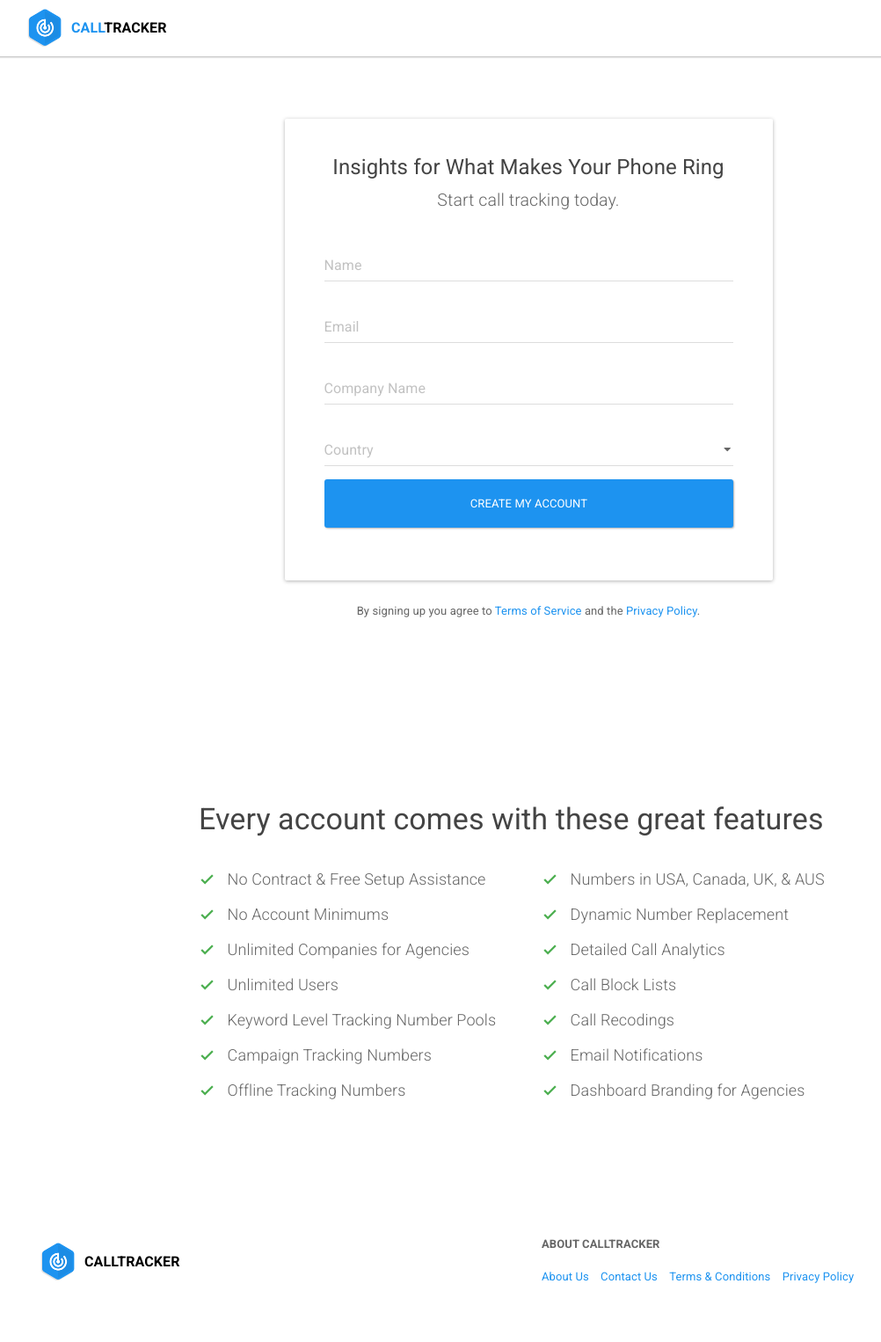
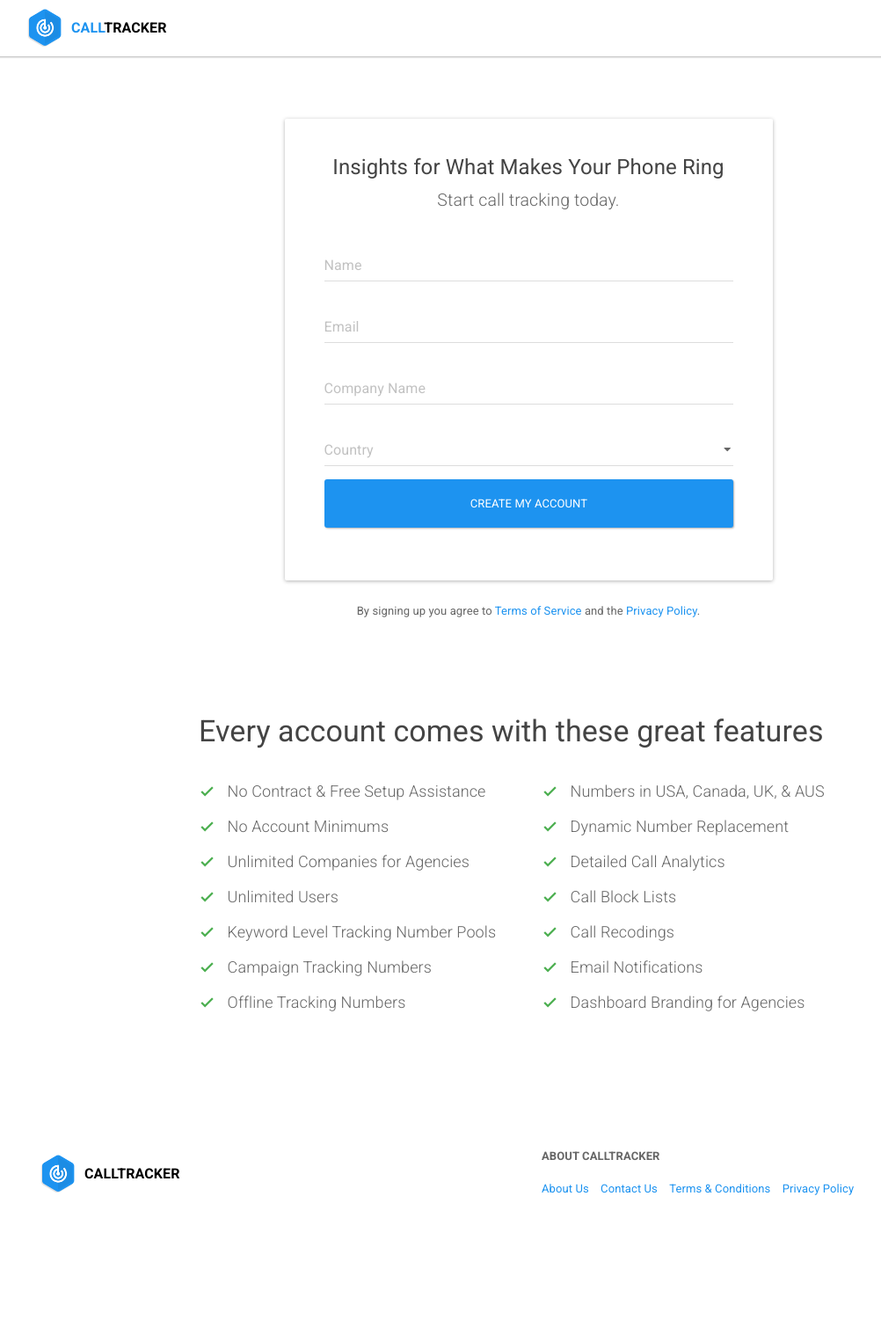
Before and after one commit to sumonst21/calltrackerio-site, a Jekyll site: the page built from sign-up.html, in a window 1280 px wide. Shown: the whole page at 88% size, without its empty margins (39-1041 px from the left). Built offline with Jekyll 4.4.1, drawn with Linux system fonts in a browser that asks for light colours; after the commit the page ends 1426 px from its top, so only the background shows below that.

Commit message:
fix some spacing

```diff
--- a/sign-up.html
+++ b/sign-up.html
@@ -15,7 +15,7 @@ title:  'Sign Up'
 </section>
 <section>
 	<div class="container">
-		<div class="row m-b-100">
+		<div class="row">
 			<div class="col-md-6 col-md-offset-3">
 				<div class="panel p-30">
 					<div class="panel-body">
```
